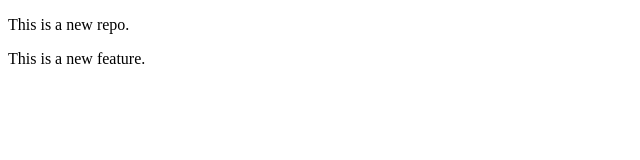
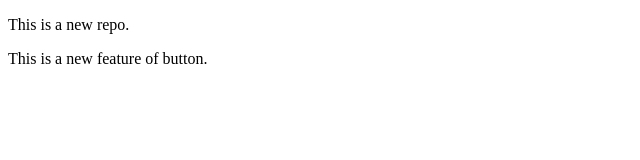
Before and after one commit to avadhksapariya/local-repo, a plain HTML site: page index.html in a window 1280 px wide. Shown: the full height of the page, 0-640 px from the left. Drawn offline with Linux system fonts and the light colour scheme.

Commit message:
Added button

```diff
--- a/index.html
+++ b/index.html
@@ -7,6 +7,6 @@
 </head>
 <body>
     <p>This is a new repo.</p>
-    <p>This is a new feature.</p>
+    <p>This is a new feature of button.</p>
 </body>
 </html>
```
